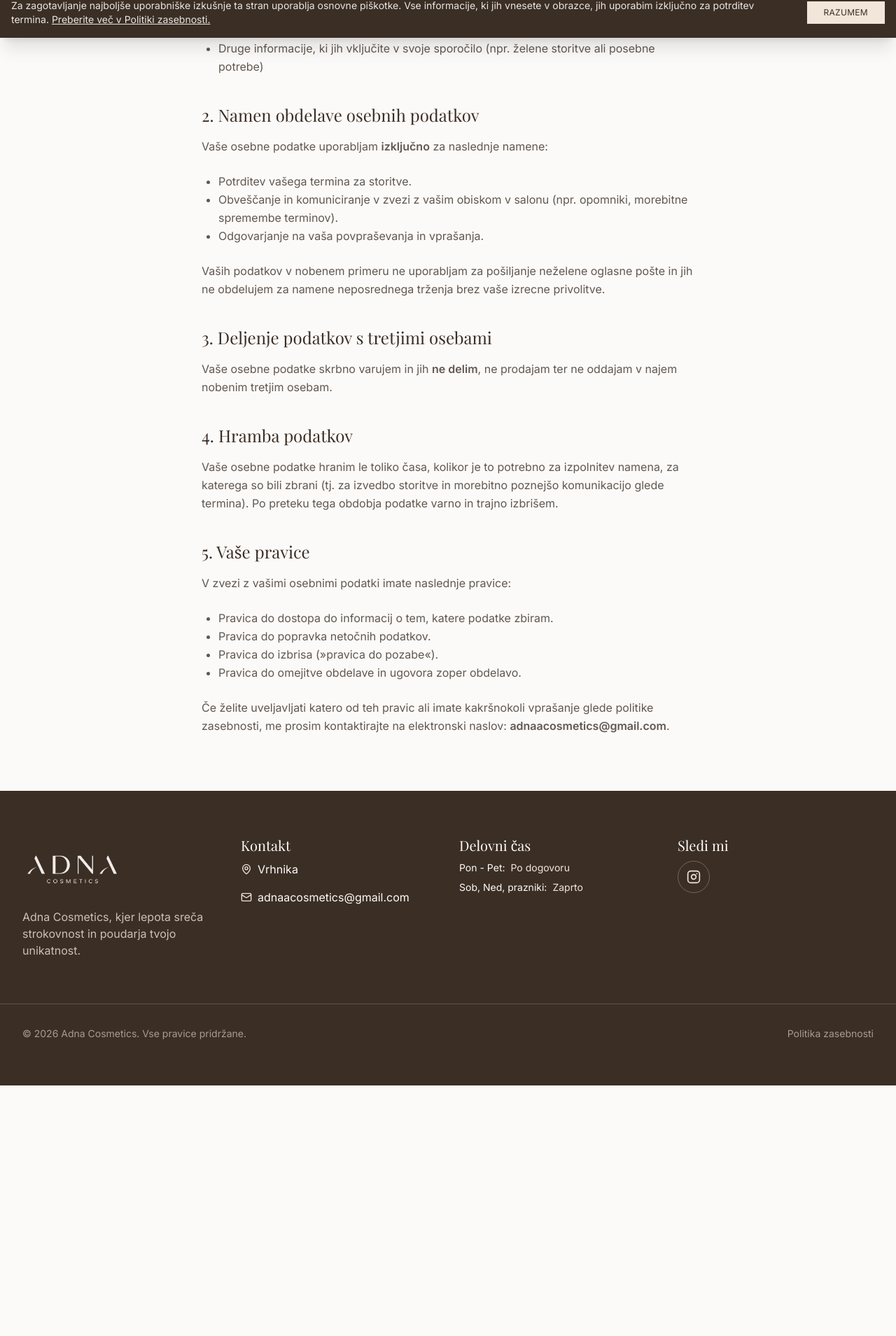
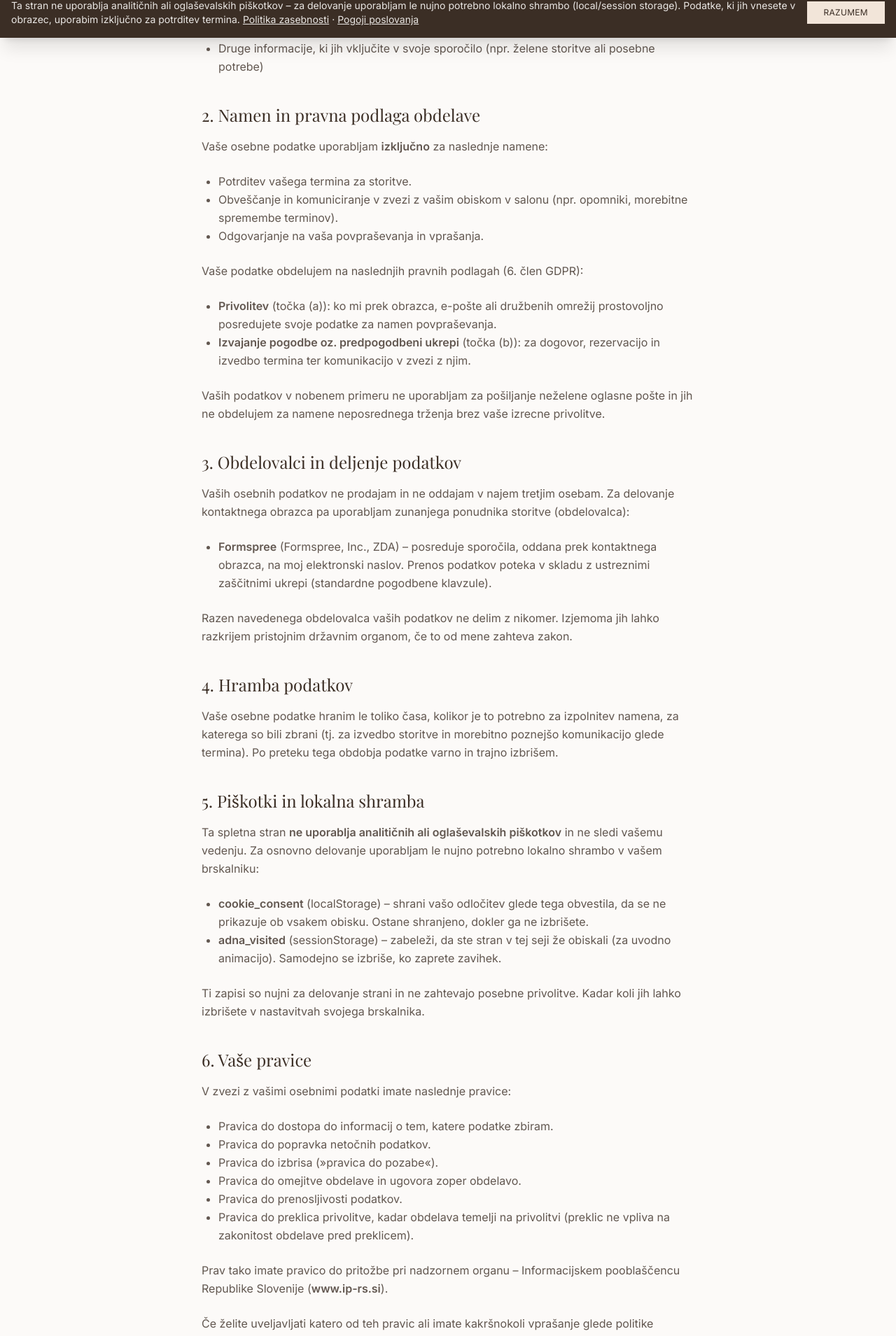
Before and after one commit to josts03/adna-cosmetics, a React (Vite) app: page /politika-zasebnosti in a window 1280 px wide. Shown: the part 746-2655 px from the top of the page at 70% size. Before the commit the page ends 2297 px from the top, so only its background shows below. Built offline with nearby package versions, Linux system fonts and the light colour scheme.

Commit message:
zadnje spremembe

```diff
--- a/src/App.tsx
+++ b/src/App.tsx
@@ -12,6 +12,7 @@ import { Services } from './pages/Services';
 import { Pricelist } from './pages/Pricelist';
 import { Contact } from './pages/Contact';
 import { PrivacyPolicy } from './pages/PrivacyPolicy';
+import { TermsOfBusiness } from './pages/TermsOfBusiness';
 import { NotFound } from './pages/NotFound';
 import { CookieBanner } from './components/CookieBanner';
 import Preloader from './components/Preloader';
@@ -29,6 +30,7 @@ export default function App() {
             <Route path="/cenik" element={<Pricelist />} />
             <Route path="/kontakt" element={<Contact />} />
             <Route path="/politika-zasebnosti" element={<PrivacyPolicy />} />
+            <Route path="/pogoji-poslovanja" element={<TermsOfBusiness />} />
             <Route path="*" element={<NotFound />} />
           </Routes>
         </Layout>
--- a/src/components/CookieBanner.tsx
+++ b/src/components/CookieBanner.tsx
@@ -24,9 +24,13 @@ export function CookieBanner() {
     <div className="fixed bottom-0 left-0 right-0 bg-brand-dark text-brand-light z-50 p-4 shadow-xl border-t border-brand-nude/20 animate-fade-in">
       <div className="max-w-7xl mx-auto flex flex-col sm:flex-row items-center justify-between gap-4">
         <div className="text-sm text-center sm:text-left opacity-90">
-          Za zagotavljanje najboljše uporabniške izkušnje ta stran uporablja osnovne piškotke. Vse informacije, ki jih vnesete v obrazce, jih uporabim izključno za potrditev termina.
+          Ta stran ne uporablja analitičnih ali oglaševalskih piškotkov – za delovanje uporabljam le nujno potrebno lokalno shrambo (local/session storage). Podatke, ki jih vnesete v obrazec, uporabim izključno za potrditev termina.
           <Link to="/politika-zasebnosti" className="underline hover:text-brand-nude ml-1 transition-colors">
-            Preberite več v Politiki zasebnosti.
+            Politika zasebnosti
+          </Link>
+          <span className="mx-1">·</span>
+          <Link to="/pogoji-poslovanja" className="underline hover:text-brand-nude transition-colors">
+            Pogoji poslovanja
           </Link>
         </div>
         <button
--- a/src/components/Layout.tsx
+++ b/src/components/Layout.tsx
@@ -196,7 +196,10 @@ export function Layout({ children }: LayoutProps) {
         </div>
         <div className="max-w-7xl mx-auto px-4 sm:px-6 lg:px-8 mt-16 pt-8 border-t border-brand-nude/20 text-center text-sm text-brand-nude/60 flex flex-col sm:flex-row justify-between items-center gap-4">
           <span>&copy; {new Date().getFullYear()} Adna Cosmetics. Vse pravice pridržane.</span>
-          <Link to="/politika-zasebnosti" className="hover:text-brand-nude transition-colors">Politika zasebnosti</Link>
+          <div className="flex flex-col sm:flex-row items-center gap-2 sm:gap-6">
+            <Link to="/pogoji-poslovanja" className="hover:text-brand-nude transition-colors">Pogoji poslovanja</Link>
+            <Link to="/politika-zasebnosti" className="hover:text-brand-nude transition-colors">Politika zasebnosti</Link>
+          </div>
         </div>
       </footer>
     </div>
--- a/src/pages/PrivacyPolicy.tsx
+++ b/src/pages/PrivacyPolicy.tsx
@@ -6,7 +6,7 @@ export function PrivacyPolicy() {
     <div className="py-20 animate-fade-in">
       <SEO
         title="Politika zasebnosti - Adna Cosmetics"
-        description="Preberite si kako ravnamo z vašimi osebnimi podatki v kozmetičnem salonu Adna Cosmetics na Vrhniki."
+        description="Preberite si kako ravnam z vašimi osebnimi podatki v kozmetičnem salonu Adna Cosmetics na Vrhniki."
         path="/politika-zasebnosti"
       />
 
@@ -14,7 +14,7 @@ export function PrivacyPolicy() {
         <div className="text-center mb-16">
           <Shield className="w-12 h-12 text-brand-nude mx-auto mb-6" />
           <h1 className="text-4xl md:text-5xl font-serif text-brand-dark mb-4">Politika zasebnosti</h1>
-          <p className="text-brand-taupe text-lg">Kako ravnamo z vašimi osebnimi podatki</p>
+          <p className="text-brand-taupe text-lg">Kako ravnam z vašimi osebnimi podatki</p>
         </div>
 
         <div className="prose prose-brand max-w-none text-brand-dark/80 whitespace-pre-line leading-relaxed">
@@ -33,7 +33,7 @@ export function PrivacyPolicy() {
             <li>Druge informacije, ki jih vključite v svoje sporočilo (npr. želene storitve ali posebne potrebe)</li>
           </ul>
 
-          <h2 className="text-2xl font-serif text-brand-dark mt-10 mb-4">2. Namen obdelave osebnih podatkov</h2>
+          <h2 className="text-2xl font-serif text-brand-dark mt-10 mb-4">2. Namen in pravna podlaga obdelave</h2>
           <p className="mb-6">
             Vaše osebne podatke uporabljam <strong>izključno</strong> za naslednje namene:
           </p>
@@ -43,12 +43,25 @@ export function PrivacyPolicy() {
             <li>Odgovarjanje na vaša povpraševanja in vprašanja.</li>
           </ul>
           <p className="mb-6">
+            Vaše podatke obdelujem na naslednjih pravnih podlagah (6. člen GDPR):
+          </p>
+          <ul className="list-disc pl-6 mb-6">
+            <li><strong>Privolitev</strong> (točka (a)): ko mi prek obrazca, e-pošte ali družbenih omrežij prostovoljno posredujete svoje podatke za namen povpraševanja.</li>
+            <li><strong>Izvajanje pogodbe oz. predpogodbeni ukrepi</strong> (točka (b)): za dogovor, rezervacijo in izvedbo termina ter komunikacijo v zvezi z njim.</li>
+          </ul>
+          <p className="mb-6">
             Vaših podatkov v nobenem primeru ne uporabljam za pošiljanje neželene oglasne pošte in jih ne obdelujem za namene neposrednega trženja brez vaše izrecne privolitve.
           </p>
 
-          <h2 className="text-2xl font-serif text-brand-dark mt-10 mb-4">3. Deljenje podatkov s tretjimi osebami</h2>
+          <h2 className="text-2xl font-serif text-brand-dark mt-10 mb-4">3. Obdelovalci in deljenje podatkov</h2>
           <p className="mb-6">
-            Vaše osebne podatke skrbno varujem in jih <strong>ne delim</strong>, ne prodajam ter ne oddajam v najem nobenim tretjim osebam.
+            Vaših osebnih podatkov ne prodajam in ne oddajam v najem tretjim osebam. Za delovanje kontaktnega obrazca pa uporabljam zunanjega ponudnika storitve (obdelovalca):
+          </p>
+          <ul className="list-disc pl-6 mb-6">
+            <li><strong>Formspree</strong> (Formspree, Inc., ZDA) – posreduje sporočila, oddana prek kontaktnega obrazca, na moj elektronski naslov. Prenos podatkov poteka v skladu z ustreznimi zaščitnimi ukrepi (standardne pogodbene klavzule).</li>
+          </ul>
+          <p className="mb-6">
+            Razen navedenega obdelovalca vaših podatkov ne delim z nikomer. Izjemoma jih lahko razkrijem pristojnim državnim organom, če to od mene zahteva zakon.
           </p>
 
           <h2 className="text-2xl font-serif text-brand-dark mt-10 mb-4">4. Hramba podatkov</h2>
@@ -56,7 +69,19 @@ export function PrivacyPolicy() {
             Vaše osebne podatke hranim le toliko časa, kolikor je to potrebno za izpolnitev namena, za katerega so bili zbrani (tj. za izvedbo storitve in morebitno poznejšo komunikacijo glede termina). Po preteku tega obdobja podatke varno in trajno izbrišem.
           </p>
 
-          <h2 className="text-2xl font-serif text-brand-dark mt-10 mb-4">5. Vaše pravice</h2>
+          <h2 className="text-2xl font-serif text-brand-dark mt-10 mb-4">5. Piškotki in lokalna shramba</h2>
+          <p className="mb-6">
+            Ta spletna stran <strong>ne uporablja analitičnih ali oglaševalskih piškotkov</strong> in ne sledi vašemu vedenju. Za osnovno delovanje uporabljam le nujno potrebno lokalno shrambo v vašem brskalniku:
+          </p>
+          <ul className="list-disc pl-6 mb-6">
+            <li><strong>cookie_consent</strong> (localStorage) – shrani vašo odločitev glede tega obvestila, da se ne prikazuje ob vsakem obisku. Ostane shranjeno, dokler ga ne izbrišete.</li>
+            <li><strong>adna_visited</strong> (sessionStorage) – zabeleži, da ste stran v tej seji že obiskali (za uvodno animacijo). Samodejno se izbriše, ko zaprete zavihek.</li>
+          </ul>
+          <p className="mb-6">
+            Ti zapisi so nujni za delovanje strani in ne zahtevajo posebne privolitve. Kadar koli jih lahko izbrišete v nastavitvah svojega brskalnika.
+          </p>
+
+          <h2 className="text-2xl font-serif text-brand-dark mt-10 mb-4">6. Vaše pravice</h2>
           <p className="mb-6">
             V zvezi z vašimi osebnimi podatki imate naslednje pravice:
           </p>
@@ -65,9 +90,19 @@ export function PrivacyPolicy() {
             <li>Pravica do popravka netočnih podatkov.</li>
             <li>Pravica do izbrisa (»pravica do pozabe«).</li>
             <li>Pravica do omejitve obdelave in ugovora zoper obdelavo.</li>
+            <li>Pravica do prenosljivosti podatkov.</li>
+            <li>Pravica do preklica privolitve, kadar obdelava temelji na privolitvi (preklic ne vpliva na zakonitost obdelave pred preklicem).</li>
           </ul>
+          <p className="mb-6">
+            Prav tako imate pravico do pritožbe pri nadzornem organu – Informacijskem pooblaščencu Republike Slovenije (<strong>www.ip-rs.si</strong>).
+          </p>
+          <p className="mb-6">
+            Če želite uveljavljati katero od teh pravic ali imate kakršnokoli vprašanje glede politike zasebnosti, me prosim kontaktirajte na elektronski naslov: <strong>adnaacosmetics@gmail.com</strong>.
+          </p>
+
+          <h2 className="text-2xl font-serif text-brand-dark mt-10 mb-4">7. Omejitev odgovornosti</h2>
           <p>
-            Če želite uveljavljati katero od teh pravic ali imate kakršnokoli vprašanje glede politike zasebnosti, me prosim kontaktirajte na elektronski naslov: <strong>adnaacosmetics@gmail.com</strong>.
+            Vsebina te spletne strani je informativne narave in se lahko kadar koli spremeni brez predhodnega obvestila. Trudim se za točnost in ažurnost objavljenih informacij (vključno s cenami in opisi storitev), vendar ne prevzemam odgovornosti za morebitne napake ali za škodo, ki bi nastala zaradi uporabe teh informacij. Cene in razpoložljivost storitev se dokončno potrdijo ob rezervaciji termina. Stran lahko vsebuje povezave do zunanjih spletnih mest (npr. Instagram), za katerih vsebino in politike zasebnosti ne odgovarjam.
           </p>
         </div>
       </div>
--- /dev/null
+++ b/src/pages/TermsOfBusiness.tsx
@@ -0,0 +1,66 @@
+import { SEO } from '../components/SEO';
+import { FileText } from 'lucide-react';
+
+export function TermsOfBusiness() {
+  return (
+    <div className="py-20 animate-fade-in">
+      <SEO
+        title="Pogoji poslovanja - Adna Cosmetics"
+        description="Pravila in pogoji poslovanja kozmetičnega salona Adna Cosmetics na Vrhniki – naročanje, termini, odpovedi in reklamacije."
+        path="/pogoji-poslovanja"
+      />
+
+      <div className="max-w-3xl mx-auto px-4 sm:px-6 lg:px-8">
+        <div className="text-center mb-16">
+          <FileText className="w-12 h-12 text-brand-nude mx-auto mb-6" />
+          <h1 className="text-4xl md:text-5xl font-serif text-brand-dark mb-4">Pogoji poslovanja</h1>
+          <p className="text-brand-taupe text-lg">Pravila za prijetno in urejeno sodelovanje</p>
+        </div>
+
+        <div className="prose prose-brand max-w-none text-brand-dark/80 leading-relaxed">
+          <p className="mb-6">
+            Ker si želim, da so naša srečanja in druženja čim bolj prijetna tako za vas, kot tudi zame, je ključno, da vas seznanim s pravili poslovanja.
+          </p>
+
+          <h2 className="text-2xl font-serif text-brand-dark mt-10 mb-4">Naročanje</h2>
+          <p className="mb-6">
+            Prosim, da se naročate pravočasno, le tako vam lahko ugodim in se vam prilagodim. V zadnjem trenutku zelo težko zagotovim termin in se vam ne morem prilagajati. Termini se hitro polnijo, zato je to zares pomembno.
+          </p>
+          <p className="mb-6">
+            Pri naročanju vas prosim za ime in priimek, telefonsko številko in pa e-mail. Po rezervaciji termina pa dobite samodejno obvestilo, tako, da na termin ne pozabite. Tako zavarujem sebe in vas. V obvestilu prejmete tudi mojo telefonsko številko, kjer me lahko kontaktirate in pa naslov. Točna navodila, kje me najdete pa prejmete na dan prvega obiska. Vsi osebni podatki, ki jih zbiram so namenjeni izključno naročanju in vodenju evidence.
+          </p>
+          <p className="mb-6">
+            Poleg zgoraj navedenih podatkov, mora stranka podati tudi nekatere zdravstvene podatke (alergije in podobno). V primeru, ko stranka izvajalca ne obvesti o alergijah in drugih zdravstvenih stanjih, ki vplivajo na storitev ali njen potek, posledice nosi stranka.
+          </p>
+          <p className="mb-6">
+            V primeru, da se želite naročiti preko obrazca na spletni strani, je pomembno, da veste, da izpolnjen obrazec ne pomeni rezerviranega termina. Po izpolnitvi vas bom kontaktirala v najkrajšem možnem času, da se dogovoriva za termin.
+          </p>
+
+          <h2 className="text-2xl font-serif text-brand-dark mt-10 mb-4">Termin</h2>
+          <p className="mb-6">
+            Na termine prosim hodite brez laka ali drugih materialov na nohtih pri prvem obisku. Odstranjevanje le-teh neposredno pred pričetkom termina otežuje sam proces. Pred prihodom na storitev manikure in pedikure ne nanašamo kreme ali olja, saj to lahko vpliva na obstojnost. Na storitvi vihanja trepalnic in laminacije obrvi pridi brez maskare in ličil na obrveh.
+          </p>
+          <p className="mb-6">
+            Na termin pridi 5 minut prej, tako se izogneš neprijetnem čakanju in jaz delu pod pritiskom. Včasih je teh 5 minut moj edini odmor, ki pa je res potreben. Na termin pridi pravočasno, v primeru zamude, mi jo sporoči. Toleranca za zamudo je 10 - 15 minut, v tem primeru delava skrajšan termin, kar v primeru, da je stranka naročena na manikuro pomeni, da bo iz salona odšla z enobarvnimi nohti ali pa le nanosom gela na naravne nohte. Tako se izognem zamiku celotnega urnika.
+          </p>
+          <p className="mb-6">
+            Na termin pridi sama, brez spremstva. V primerih, ko gre za situacije, kjer mamice ne dobijo varstva in podobno, mi to predhodno sporočite, da lahko prostor in termin temu primerno prilagodim.
+          </p>
+          <p className="mb-6">
+            Poslujem samo z gotovino, zato prosim, da pridete temu primerno pripravljene.
+          </p>
+
+          <h2 className="text-2xl font-serif text-brand-dark mt-10 mb-4">Odpoved termina</h2>
+          <p className="mb-6">
+            Termin je možno odpovedati. V primeru, ko se stranka na termin ne pojavi in tega predhodno ne sporoči, mora na novem terminu poravnati strošek zapadlega termina. Termine, ki so odpovedani manj kot 24h prej prav tako poravnavamo pri naslednjem obisku v vrednosti 100%. Termini, ki so odpovedani 24-48h pred obiskom pa v znesku od 50% storitve. Vse ostale odpovedi in prestavljanja terminov so brez stroškov.
+          </p>
+
+          <h2 className="text-2xl font-serif text-brand-dark mt-10 mb-4">Reklamacije</h2>
+          <p>
+            Reklamacije se upoštevajo v roku 48h po opravljenem tretmaju in v tem primeru strošek krijem jaz. Potrebno je, da mi stranka omogoči pregled stanja, bodisi v salonu, bodisi preko fotografije.
+          </p>
+        </div>
+      </div>
+    </div>
+  );
+}
```
Also changed, not shown: 1 other file (tests, documents, lock files or other folders).
